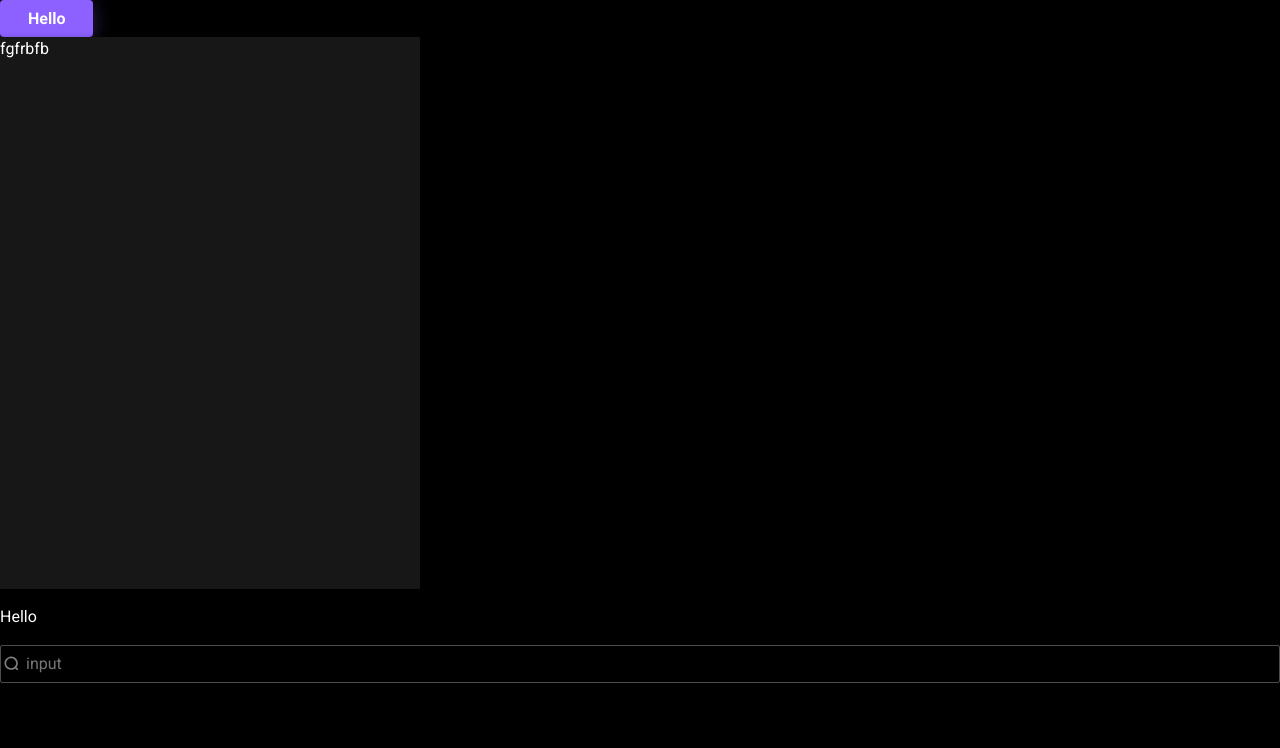
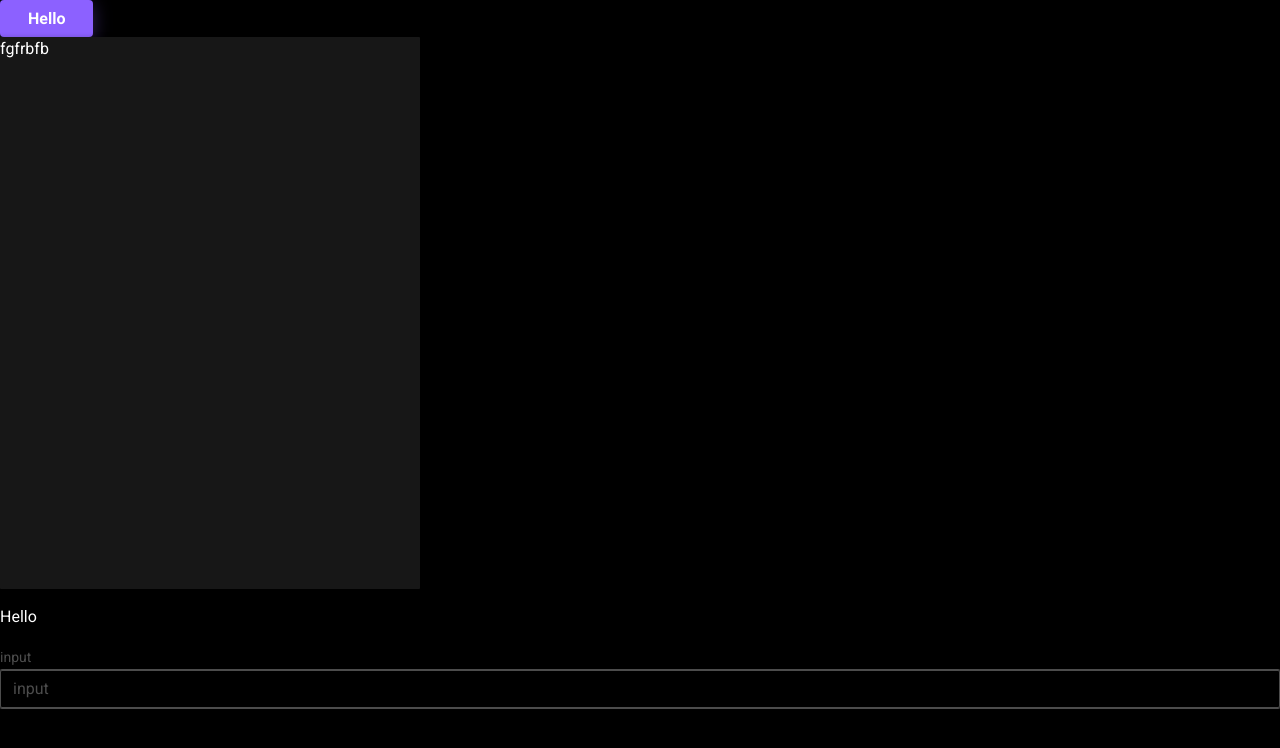
Before and after one commit to GmyryaAnastasia/flashcards, a React (Vite) app: page / in a window 1280 px wide. Shown: the top 748 px of the page. Built offline with nearby package versions, Linux system fonts and the light colour scheme.

Commit message:
add input stories

```diff
--- a/src/App.tsx
+++ b/src/App.tsx
@@ -10,7 +10,7 @@ export function App() {
             <Button>Hello</Button>
             <Card>fgfrbfb</Card>
             <Typography>Hello</Typography>
-            <Input type={'search'} placeholder={'input'} title={'input'}disabled={false} ></Input>
+            <Input type={'text'} placeholder={'input'} label={'input'} disabled={true} ></Input>
 
         </>
     )
```
